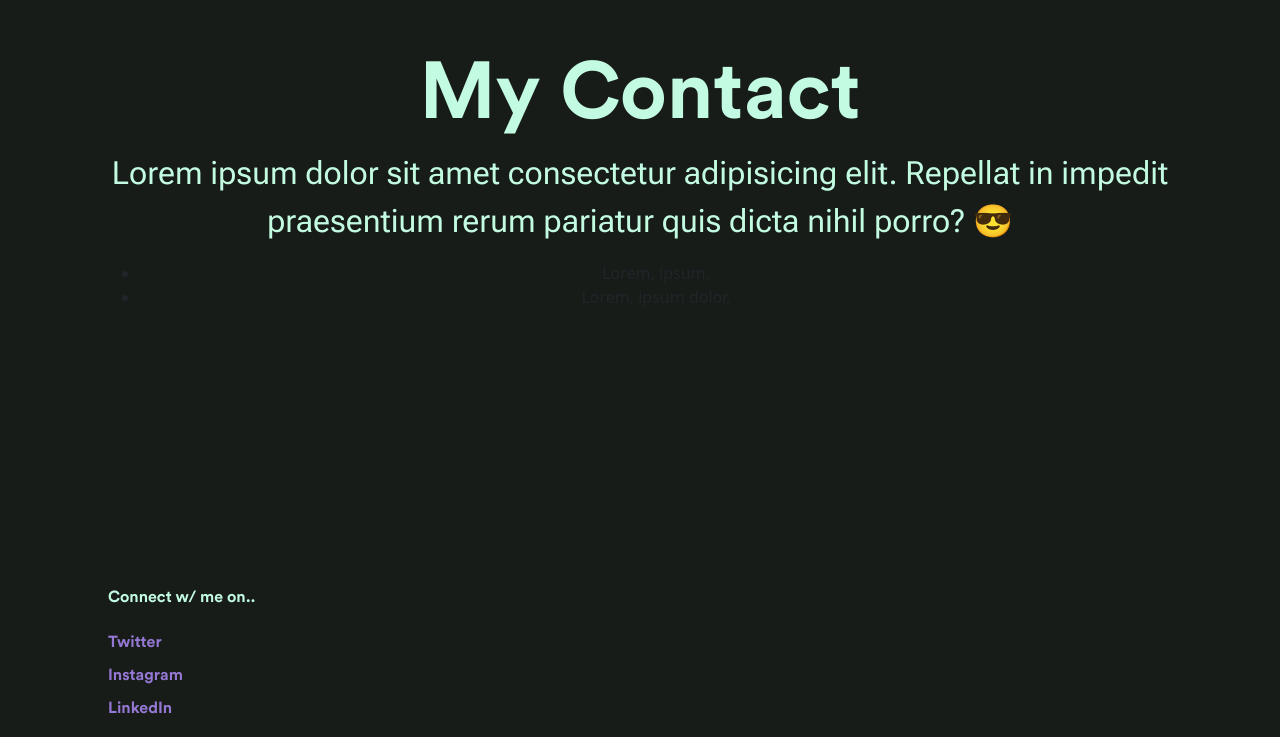
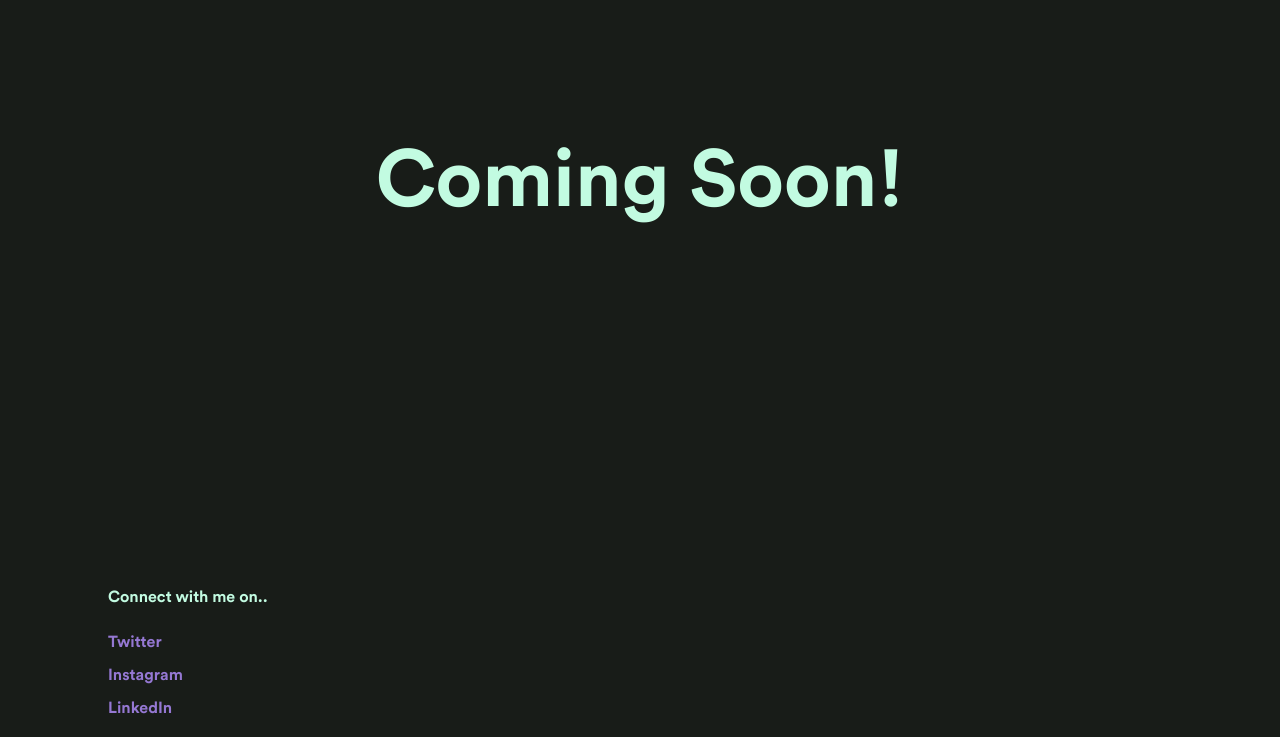
Before and after one commit to aryanataandi/aryanataandi-react, a React (Create React App) app: page /contact in a window 1280 px wide. Shown: the part 215-952 px from the top of the page. Built offline with nearby package versions, Linux system fonts and the light colour scheme.

Commit message:
tidy up style for production

```diff
--- a/src/components/About.jsx
+++ b/src/components/About.jsx
@@ -6,8 +6,7 @@ function About() {
     <>
       <section className="d-flex">
         <div className="m-auto text-center">
-          <h1 className='display-1'>About Me</h1>
-          <p className='fs-2'>My name is Aryanata Andipradana. I am a web developer from <span className="text-danger">Indonesia</span>.</p>
+          <h1 className='display-1'>Coming Soon!</h1>
         </div>
       </section>
     </>
--- a/src/components/Contact.jsx
+++ b/src/components/Contact.jsx
@@ -6,12 +6,7 @@ function Contact() {
     <>
       <section className="d-flex">
         <div className="m-auto text-center">
-          <h1 className='display-1'>My Contact</h1>
-          <p className='fs-2'>Lorem ipsum dolor sit amet consectetur adipisicing elit. Repellat in impedit praesentium rerum pariatur quis dicta nihil porro? 😎</p>
-          <ul>
-            <li>Lorem, ipsum.</li>
-            <li>Lorem, ipsum dolor.</li>
-          </ul>
+          <h1 className="display-1">Coming Soon!</h1>
         </div>
       </section>
     </>
--- a/src/components/Footer.jsx
+++ b/src/components/Footer.jsx
@@ -6,7 +6,7 @@ export class Footer extends Component {
       <footer>
         <div className="row">
           <div className="col">
-            <p>Connect w/ me on..</p>
+            <p>Connect with me on..</p>
             <ul className='text-primary'>
               <li><a className='text-primary' href="https://twitter.com/aryanata_andi/" target='_blank' rel="noreferrer">Twitter</a></li>
               <li><a className='text-primary' href="https://instagram.com/aryanata_andi/" target='_blank' rel="noreferrer">Instagram</a></li>
--- a/src/components/Home.jsx
+++ b/src/components/Home.jsx
@@ -37,7 +37,7 @@ function Home() {
         <div className="py-5">
           <h1 className="display-5">My Work</h1>
           <Project/>
-          <div className="my-2">
+          <div className="my-4">
             <h1 className="display-6 text-center">
               Other Things I've Been Worked On
             </h1>
--- a/src/components/Navbar.jsx
+++ b/src/components/Navbar.jsx
@@ -46,7 +46,7 @@ function Navbar() {
             </li>
           </ul>
           <span className="navbar-text me-auto"></span>
-          <button className="btn btn-outline-primary">Hit me up!</button>
+          <button className="btn btn-outline-primary">Coming Soon!</button>
         </div>
       </div>
     </nav>
--- a/src/components/archive.css
+++ b/src/components/archive.css
@@ -14,6 +14,6 @@ table thead tr th:last-child {
     width: 15%;
 }
 
-table tbody tr:hover {
+/* table tbody tr:hover {
     background-color: rgba(255, 255, 255, 0.05);
-}
+} */
```
